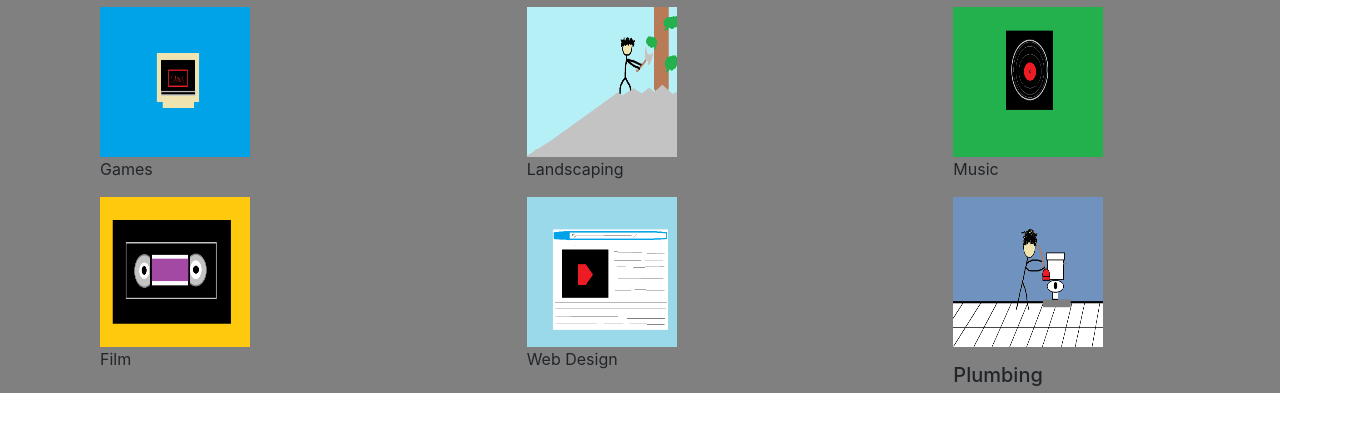
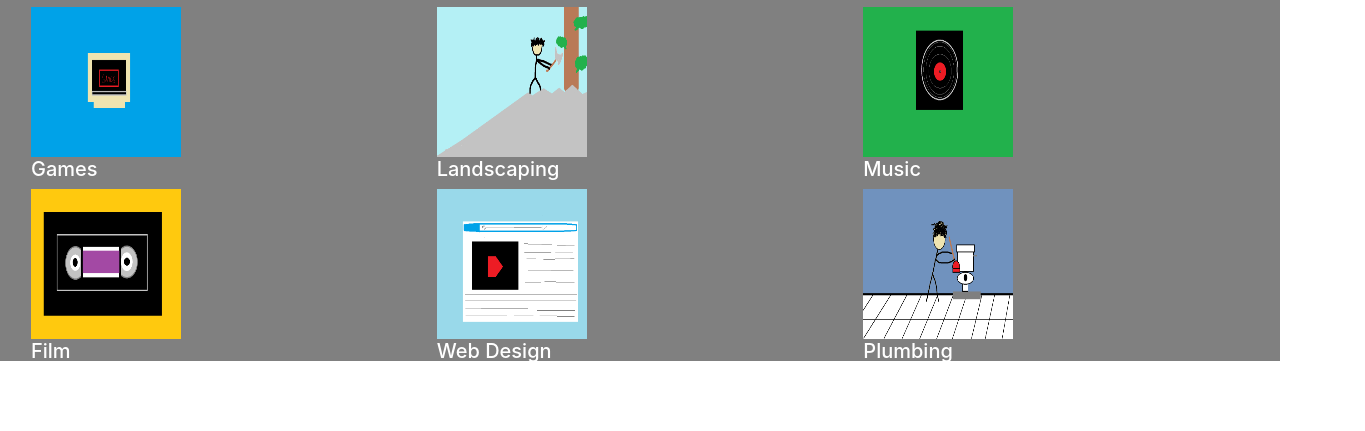
Before and after one commit to siricoa94/Bootstrap-Portfolio, a plain HTML site: page portfolio.html in a window 1280 px wide. Shown: the part 103-534 px from the top of the page, 1365 px wide, since content can reach past the window. Drawn offline with nearby package versions, Linux system fonts and the light colour scheme.

Commit message:
Got rid of useless code, cleaned up code, still struggling to align text over images.

```diff
--- a/portfolio.html
+++ b/portfolio.html
@@ -15,7 +15,7 @@
             <h1 style="padding: 20px;">Andrew</h1>
         </a>
     </div>
-    <div class="collapse navbar-collapse" id="navbarSupportedContent" style="margin-left: 40%;">
+    <div class="collapse navbar-collapse" id="navbarSupportedContent">
         <ul class="navbar-nav mr-auto">
             <li class="nav-item active">
                 <div class="p-3 mb-2 bg-primary text-white" style="margin: 10px;"><a class="nav-link" href="index.html">
@@ -29,44 +29,43 @@
                 </div>
             </li>
             <li class="nav-item active">
-                <div class="p-3 mb-2 bg-primary text-white" style="margin: 10px;"><a class="nav-link" style="color:white"
-                        href="contact.html">
+                <div class="p-3 mb-2 bg-primary text-white" style="margin: 10px;"><a class="nav-link"
+                        style="color:white" href="contact.html">
                         Contact <span class="sr-only">(current)</span></a>
                 </div>
             </li>
         </ul>
     </div>
 </nav>
+
 <body>
     <div class="container; width: 100%; height: 100%;" style="background: grey">
         <div class="row" style="width: 100%;">
-            <div class="col-md-4" style="top: 10px; left: 100px;">
+            <div class="col-md-4" style="top: 10px; left: 10px; padding-left: 36px;">
                 <img class="Image_box" src="assets\images\games.png" width="150" height="150">
-                <p class="Image_text">Games</p>
+                <h5 class="text-white">Games</h5>
             </div>
-            <div class="col-md-4" style="top: 10px; left: 100px;">
+            <div class="col-md-4" style="top: 10px; left: 10px;">
                 <img class="Image_box" src="assets\images\tree.png" width="150" height="150">
-                <p class="Image_text">Landscaping</p>
+                <h5 class="text-white">Landscaping</h5>
             </div>
-            <div class="col-md-4" style="top: 10px; left: 100px;">
+            <div class="col-md-4" style="top: 10px; left: 10px;">
                 <img class="Image_box" src="assets\images\music.png" width="150" height="150">
-                <p class="Image_text">Music</p>
+                <h5 class="text-white">Music</h5>
             </div>
         </div>
         <div class="row" style="width: 100%;">
-            <div class="col-md-4" style="top: 10px; left: 100px;">
+            <div class="col-md-4" style="top: 10px; left: 10px; padding-left: 36px;">
                 <img class="Image_box" src="assets\images\movie.png" width="150" height="150">
-                <p class="Image_text">Film</p>
+                <h5 class="text-white">Film</h5>
             </div>
-            <div class="col-md-4" style="top: 10px; left: 100px;">
+            <div class="col-md-4" style="top: 10px; left: 10px;">
                 <img class="Image_box" src="assets\images\web.png" width="150" height="150">
-                <p class="Image_text">Web Design</p>
+                <h5 class="text-white">Web Design</h5>
             </div>
-            <div class="col-md-4" style="top: 10px; left: 100px;">
+            <div class="col-md-4" style="top: 10px; left: 10px;">
                 <img class="Image_box" src="assets\images\plumbing.png" width="150" height="150">
-                <p class="Image_text">
-                    <h5>Plumbing</h5>
-                </p>
+                <h5 class="text-white">Plumbing</h5>
             </div>
         </div>
     </div>
```
